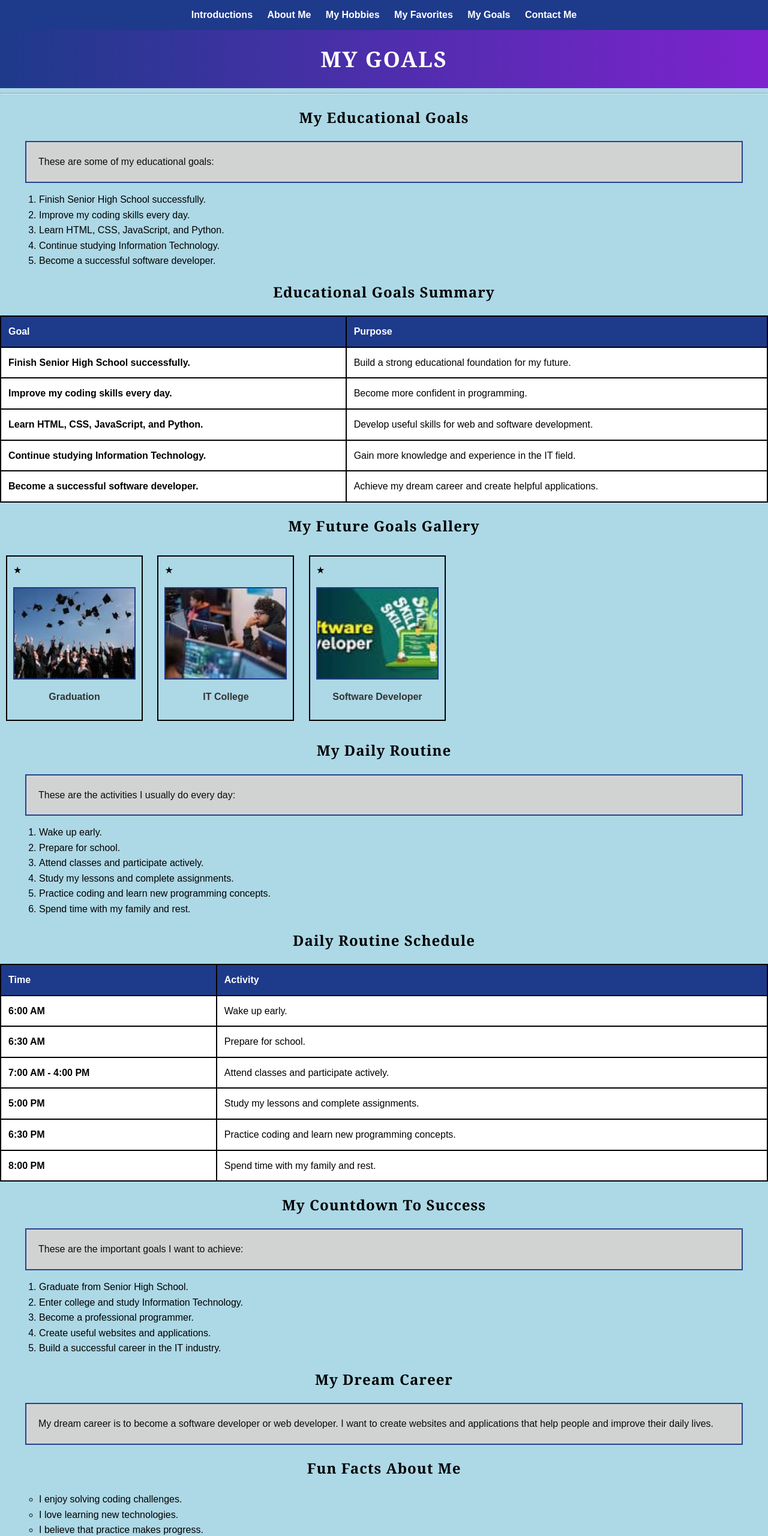
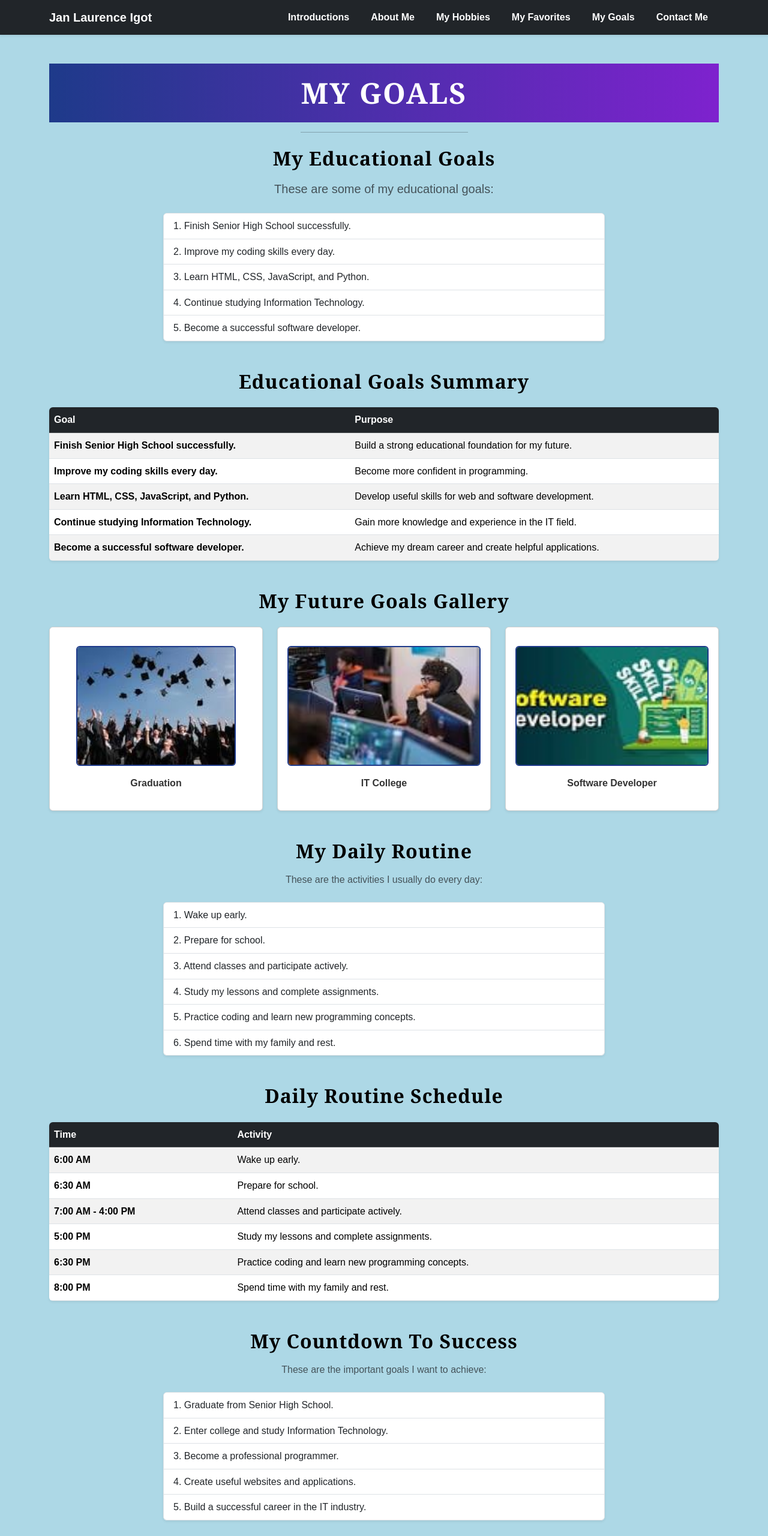
Before and after one commit to IgotJanlaurence/My-Personal-Profile-Webpage, a plain HTML site: page goals.html in a window 1280 px wide. Shown: the top 2561 px of the page at 60% size. Drawn offline with nearby package versions, Linux system fonts and the light colour scheme.

Commit message:
Update goals.html

```diff
--- a/goals.html
+++ b/goals.html
@@ -5,270 +5,299 @@
   <meta charset="UTF-8">
   <meta name="viewport" content="width=device-width, initial-scale=1.0">
   <title>My Goals - Jan Laurence Igot</title>
+  <!-- Bootstrap 5 CSS CDN -->
+  <link href="https://cdn.jsdelivr.net/npm/bootstrap@5.3.3/dist/css/bootstrap.min.css" rel="stylesheet">
   <link rel="stylesheet" href="style.css">
 </head>
 
 <body>
 
-  <!-- Navigation Bar -->
-  <nav>
-    <ul>
-      <li><a href="index.html">Introductions</a></li>
-      <li><a href="about.html">About Me</a></li>
-      <li><a href="hobbies.html">My Hobbies</a></li>
-      <li><a href="favorites.html">My Favorites</a></li>
-      <li><a href="goals.html">My Goals</a></li>
-      <li><a href="contact.html">Contact Me</a></li>
+  <!-- Responsive Navigation Bar -->
+  <nav class="navbar navbar-expand-lg navbar-dark bg-dark shadow-sm">
+    <div class="container">
+      <a class="navbar-brand fw-bold" href="index.html">Jan Laurence Igot</a>
+      <button class="navbar-toggler" type="button" data-bs-toggle="collapse" data-bs-target="#navbarNav" aria-controls="navbarNav" aria-expanded="false" aria-label="Toggle navigation">
+          <span class="navbar-toggler-icon"></span>
+      </button>
+      <div class="collapse navbar-collapse" id="navbarNav">
+          <ul class="navbar-nav ms-auto">
+              <li class="nav-item"><a class="nav-link" href="index.html">Introductions</a></li>
+              <li class="nav-item"><a class="nav-link" href="about.html">About Me</a></li>
+              <li class="nav-item"><a class="nav-link" href="hobbies.html">My Hobbies</a></li>
+              <li class="nav-item"><a class="nav-link" href="favorites.html">My Favorites</a></li>
+              <li class="nav-item"><a class="nav-link active" href="goals.html">My Goals</a></li>
+              <li class="nav-item"><a class="nav-link" href="contact.html">Contact Me</a></li>
           </ul>
+      </div>
+    </div>
   </nav>
 
-  <main>
+  <main class="container my-5">
 
-    <section class="profile-section">
+    <!-- Educational Goals Section -->
+    <section class="mb-5 text-center">
+      <h1 id="main-header" class="display-5 fw-bold mb-3">My Goals</h1>
+      <hr class="w-25 mx-auto mb-4">
 
-      <h1 id="main-header">My Goals</h1>
-      <hr>
-
-      <h2 class="section-title center-text">My Educational Goals</h2>
-
-      <p class="profile-info">
+      <h2 class="section-title mb-3">My Educational Goals</h2>
+      <p class="lead text-muted mb-4">
         These are some of my educational goals:
       </p>
 
-      <ol class="custom-list">
-        <li>Finish Senior High School successfully.</li>
-        <li>Improve my coding skills every day.</li>
-        <li>Learn HTML, CSS, JavaScript, and Python.</li>
-        <li>Continue studying Information Technology.</li>
-        <li>Become a successful software developer.</li>
+      <div class="row justify-content-center">
+        <div class="col-md-8 text-start">
+          <ol class="list-group list-group-numbered shadow-sm rounded">
+            <li class="list-group-item">Finish Senior High School successfully.</li>
+            <li class="list-group-item">Improve my coding skills every day.</li>
+            <li class="list-group-item">Learn HTML, CSS, JavaScript, and Python.</li>
+            <li class="list-group-item">Continue studying Information Technology.</li>
+            <li class="list-group-item">Become a successful software developer.</li>
           </ol>
-
+        </div>
+      </div>
     </section>
 
-    <section class="table-section">
+    <!-- Educational Goals Summary Table -->
+    <section class="mb-5">
+      <h2 class="section-title text-center mb-4">Educational Goals Summary</h2>
 
-      <h2 class="section-title center-text">Educational Goals Summary</h2>
-
-      <table class="table-style">
-        <thead>
+      <div class="table-responsive shadow-sm rounded">
+        <table class="table table-striped table-hover align-middle mb-0">
+          <thead class="table-dark">
             <tr>
-            <th class="table-header">Goal</th>
-            <th class="table-header">Purpose</th>
+              <th scope="col">Goal</th>
+              <th scope="col">Purpose</th>
             </tr>
           </thead>
           <tbody>
             <tr>
-            <td><b>Finish Senior High School successfully.</b></td>
+              <td class="fw-semibold">Finish Senior High School successfully.</td>
               <td>Build a strong educational foundation for my future.</td>
             </tr>
             <tr>
-            <td><b>Improve my coding skills every day.</b></td>
+              <td class="fw-semibold">Improve my coding skills every day.</td>
               <td>Become more confident in programming.</td>
             </tr>
             <tr>
-            <td><b>Learn HTML, CSS, JavaScript, and Python.</b></td>
+              <td class="fw-semibold">Learn HTML, CSS, JavaScript, and Python.</td>
               <td>Develop useful skills for web and software development.</td>
             </tr>
             <tr>
-            <td><b>Continue studying Information Technology.</b></td>
+              <td class="fw-semibold">Continue studying Information Technology.</td>
               <td>Gain more knowledge and experience in the IT field.</td>
             </tr>
             <tr>
-            <td><b>Become a successful software developer.</b></td>
+              <td class="fw-semibold">Become a successful software developer.</td>
               <td>Achieve my dream career and create helpful applications.</td>
             </tr>
           </tbody>
         </table>
-
+      </div>
     </section>
 
-    <!-- ==========================================
-       LESSON 2.3: CSS IMAGE GALLERY SECTION
-       ========================================== -->
-    <section class="gallery-section">
+    <!-- Future Goals Gallery Section -->
+    <section class="mb-5">
+      <h2 class="section-title text-center mb-4">My Future Goals Gallery</h2>
 
-      <h2 class="section-title center-text">My Future Goals Gallery</h2>
-
-      <div class="gallery">
-        <div class="gallery-item">
-          <img src="3544a049-c5a1-4eab-b37d-08c89eb4ebb9.jpeg" alt="Senior high school graduation milestone">
-          <p>Graduation</p>
-        </div>
-        <div class="gallery-item">
-          <img src=" b890aa9d-a5b9-4bfd-bb6c-6d016354ab54.jpeg" alt="Computer laboratory in college studying IT">
-          <p>IT College</p>
-        </div>
-        <div class="gallery-item">
-          <img src="7fbf9e2a-52a7-41f0-aa9a-b834ae5cdb68.jpeg" alt="Professional software developer working on code">
-          <p>Software Developer</p>
+      <div class="row g-4">
+        <div class="col-md-4">
+          <div class="card h-100 shadow-sm text-center p-3">
+            <img src="3544a049-c5a1-4eab-b37d-08c89eb4ebb9.jpeg" alt="Senior high school graduation milestone" class="img-fluid rounded mb-2" style="height: 200px; object-fit: cover;">
+            <p class="fw-semibold mt-2">Graduation</p>
           </div>
         </div>
-
+        <div class="col-md-4">
+          <div class="card h-100 shadow-sm text-center p-3">
+            <img src="b890aa9d-a5b9-4bfd-bb6c-6d016354ab54.jpeg" alt="Computer laboratory in college studying IT" class="img-fluid rounded mb-2" style="height: 200px; object-fit: cover;">
+            <p class="fw-semibold mt-2">IT College</p>
+          </div>
+        </div>
+        <div class="col-md-4">
+          <div class="card h-100 shadow-sm text-center p-3">
+            <img src="7fbf9e2a-52a7-41f0-aa9a-b834ae5cdb68.jpeg" alt="Professional software developer working on code" class="img-fluid rounded mb-2" style="height: 200px; object-fit: cover;">
+            <p class="fw-semibold mt-2">Software Developer</p>
+          </div>
+        </div>
+      </div>
     </section>
 
-    <section class="routine-section">
-
-      <h2 class="section-title center-text">My Daily Routine</h2>
-
-      <p class="profile-info">
+    <!-- Daily Routine Section -->
+    <section class="mb-5 text-center">
+      <h2 class="section-title mb-3">My Daily Routine</h2>
+      <p class="text-muted mb-4">
         These are the activities I usually do every day:
       </p>
 
-      <ol class="custom-list">
-        <li>Wake up early.</li>
-        <li>Prepare for school.</li>
-        <li>Attend classes and participate actively.</li>
-        <li>Study my lessons and complete assignments.</li>
-        <li>Practice coding and learn new programming concepts.</li>
-        <li>Spend time with my family and rest.</li>
+      <div class="row justify-content-center">
+        <div class="col-md-8 text-start">
+          <ol class="list-group list-group-numbered shadow-sm rounded">
+            <li class="list-group-item">Wake up early.</li>
+            <li class="list-group-item">Prepare for school.</li>
+            <li class="list-group-item">Attend classes and participate actively.</li>
+            <li class="list-group-item">Study my lessons and complete assignments.</li>
+            <li class="list-group-item">Practice coding and learn new programming concepts.</li>
+            <li class="list-group-item">Spend time with my family and rest.</li>
           </ol>
-
+        </div>
+      </div>
     </section>
 
-    <section class="table-section">
+    <!-- Daily Routine Schedule Table -->
+    <section class="mb-5">
+      <h2 class="section-title text-center mb-4">Daily Routine Schedule</h2>
 
-      <h2 class="section-title center-text">Daily Routine Schedule</h2>
-
-      <table class="table-style">
-        <thead>
+      <div class="table-responsive shadow-sm rounded">
+        <table class="table table-striped table-hover align-middle mb-0">
+          <thead class="table-dark">
             <tr>
-            <th class="table-header">Time</th>
-            <th class="table-header">Activity</th>
+              <th scope="col">Time</th>
+              <th scope="col">Activity</th>
             </tr>
           </thead>
           <tbody>
             <tr>
-            <td><b>6:00 AM</b></td>
+              <td class="fw-semibold">6:00 AM</td>
               <td>Wake up early.</td>
             </tr>
             <tr>
-            <td><b>6:30 AM</b></td>
+              <td class="fw-semibold">6:30 AM</td>
               <td>Prepare for school.</td>
             </tr>
             <tr>
-            <td><b>7:00 AM - 4:00 PM</b></td>
+              <td class="fw-semibold">7:00 AM - 4:00 PM</td>
               <td>Attend classes and participate actively.</td>
             </tr>
             <tr>
-            <td><b>5:00 PM</b></td>
+              <td class="fw-semibold">5:00 PM</td>
               <td>Study my lessons and complete assignments.</td>
             </tr>
             <tr>
-            <td><b>6:30 PM</b></td>
+              <td class="fw-semibold">6:30 PM</td>
               <td>Practice coding and learn new programming concepts.</td>
             </tr>
             <tr>
-            <td><b>8:00 PM</b></td>
+              <td class="fw-semibold">8:00 PM</td>
               <td>Spend time with my family and rest.</td>
             </tr>
           </tbody>
         </table>
-
+      </div>
     </section>
 
-    <section class="profile-section">
-
-      <h2 class="section-title center-text">My Countdown to Success</h2>
-
-      <p class="profile-info">
+    <!-- Countdown to Success & Dream Career -->
+    <section class="mb-5 text-center">
+      <h2 class="section-title mb-3">My Countdown to Success</h2>
+      <p class="text-muted mb-4">
         These are the important goals I want to achieve:
       </p>
 
-      <ol class="custom-list">
-        <li>Graduate from Senior High School.</li>
-        <li>Enter college and study Information Technology.</li>
-        <li>Become a professional programmer.</li>
-        <li>Create useful websites and applications.</li>
-        <li>Build a successful career in the IT industry.</li>
+      <div class="row justify-content-center mb-5">
+        <div class="col-md-8 text-start">
+          <ol class="list-group list-group-numbered shadow-sm rounded">
+            <li class="list-group-item">Graduate from Senior High School.</li>
+            <li class="list-group-item">Enter college and study Information Technology.</li>
+            <li class="list-group-item">Become a professional programmer.</li>
+            <li class="list-group-item">Create useful websites and applications.</li>
+            <li class="list-group-item">Build a successful career in the IT industry.</li>
           </ol>
+        </div>
+      </div>
 
-      <h2 class="section-title center-text">My Dream Career</h2>
-
-      <p class="profile-info">
+      <h2 class="section-title mb-3">My Dream Career</h2>
+      <div class="row justify-content-center">
+        <div class="col-lg-8">
+          <p class="lead text-muted">
             My dream career is to become a software developer or web developer.
             I want to create websites and applications that help people and
             improve their daily lives.
           </p>
-
+        </div>
+      </div>
     </section>
 
-    <section class="profile-section">
-
-      <h2 class="section-title center-text">Fun Facts About Me</h2>
-
-      <ul class="custom-list">
-        <li>I enjoy solving coding challenges.</li>
-        <li>I love learning new technologies.</li>
-        <li>I believe that practice makes progress.</li>
-        <li>I enjoy helping my classmates with computer-related tasks.</li>
+    <!-- Fun Facts About Me -->
+    <section class="mb-5 text-center">
+      <h2 class="section-title mb-3">Fun Facts About Me</h2>
+      <div class="row justify-content-center">
+        <div class="col-md-8 text-start">
+          <ul class="list-group shadow-sm rounded">
+            <li class="list-group-item">I enjoy solving coding challenges.</li>
+            <li class="list-group-item">I love learning new technologies.</li>
+            <li class="list-group-item">I believe that practice makes progress.</li>
+            <li class="list-group-item">I enjoy helping my classmates with computer-related tasks.</li>
           </ul>
-
+        </div>
+      </div>
     </section>
 
-    <section class="profile-section">
-
-      <h2 class="section-title center-text">My Personal Motto</h2>
-
-      <blockquote class="profile-info">
-        "Keep learning, keep improving, and never give up."
+    <!-- Personal Motto -->
+    <section class="mb-5 text-center">
+      <h2 class="section-title mb-3">My Personal Motto</h2>
+      <div class="row justify-content-center">
+        <div class="col-lg-8">
+          <blockquote class="blockquote bg-light p-4 rounded shadow-sm">
+            <p class="mb-0 fst-italic">"Keep learning, keep improving, and never give up."</p>
           </blockquote>
-
+        </div>
+      </div>
     </section>
 
-    <section class="table-section">
+    <!-- Checklist / Fun Table -->
+    <section class="mb-5">
+      <h2 class="section-title text-center mb-4">Checklist</h2>
 
-      <h2 class="section-title center-text">Checklist</h2>
-
-      <table class="table-style">
-        <thead>
+      <div class="table-responsive shadow-sm rounded">
+        <table class="table table-bordered table-striped align-middle mb-0">
+          <thead class="table-dark text-center">
             <tr>
-            <th class="table-header" colspan="2">Checklist</th>
+              <th colspan="2">Checklist</th>
             </tr>
           </thead>
           <tbody>
             <tr>
-            <td><b>I am smart?</b></td>
+              <td class="fw-semibold">I am smart?</td>
               <td>Of course you are.</td>
             </tr>
             <tr>
-            <td><b>How is your exam last week?</b></td>
+              <td class="fw-semibold">How is your exam last week?</td>
               <td>I did my best and got some decent scores.</td>
             </tr>
             <tr>
-            <td><b>Are you a kind and funny person?</b></td>
-            <td><b>I AMMM!!</b></td>
+              <td class="fw-semibold">Are you a kind and funny person?</td>
+              <td><strong class="text-danger">I AMMM!!</strong></td>
             </tr>
             <tr>
-            <td rowspan="2"><b>Could you sing some songs?</b></td>
+              <td class="fw-semibold">Could you sing some songs?</td>
               <td>
                 like right now:<br>
-              Lumiliwanag aking ngiti.<br>
-              Kapag kausap.<br>
-              Na kita ohhh.
+                <em>Lumiliwanag aking ngiti.</em><br>
+                <em>Kapag kausap.</em><br>
+                <em>Na kita ohhh.</em>
               </td>
             </tr>
             <tr>
+              <td class="fw-semibold">Song Lyrics / Vibe</td>
               <td>
-              You're the tylenol i take when my head hurts.<br>
-              You're the sunshine of my life.
+                <em>You're the tylenol i take when my head hurts.</em><br>
+                <em>You're the sunshine of my life.</em>
               </td>
             </tr>
           </tbody>
         </table>
-
+      </div>
     </section>
 
-    <section class="profile-section">
-
-      <h2 class="section-title center-text">End of Profile</h2>
-
-      <p class="profile-info">
+    <!-- End of Profile Section -->
+    <section class="text-center py-4 bg-light rounded shadow-sm">
+      <h2 class="section-title mb-2">End of Profile</h2>
+      <p class="text-muted mb-0">
         Thank you for taking the time to read my personal profile!
       </p>
-
     </section>
 
   </main>
 
+  <!-- Bootstrap 5 JS Bundle CDN -->
+  <script src="https://cdn.jsdelivr.net/npm/bootstrap@5.3.3/dist/js/bootstrap.bundle.min.js"></script>
 </body>
 </html>
```
Lines whose indentation alone changed are shown as unchanged.
